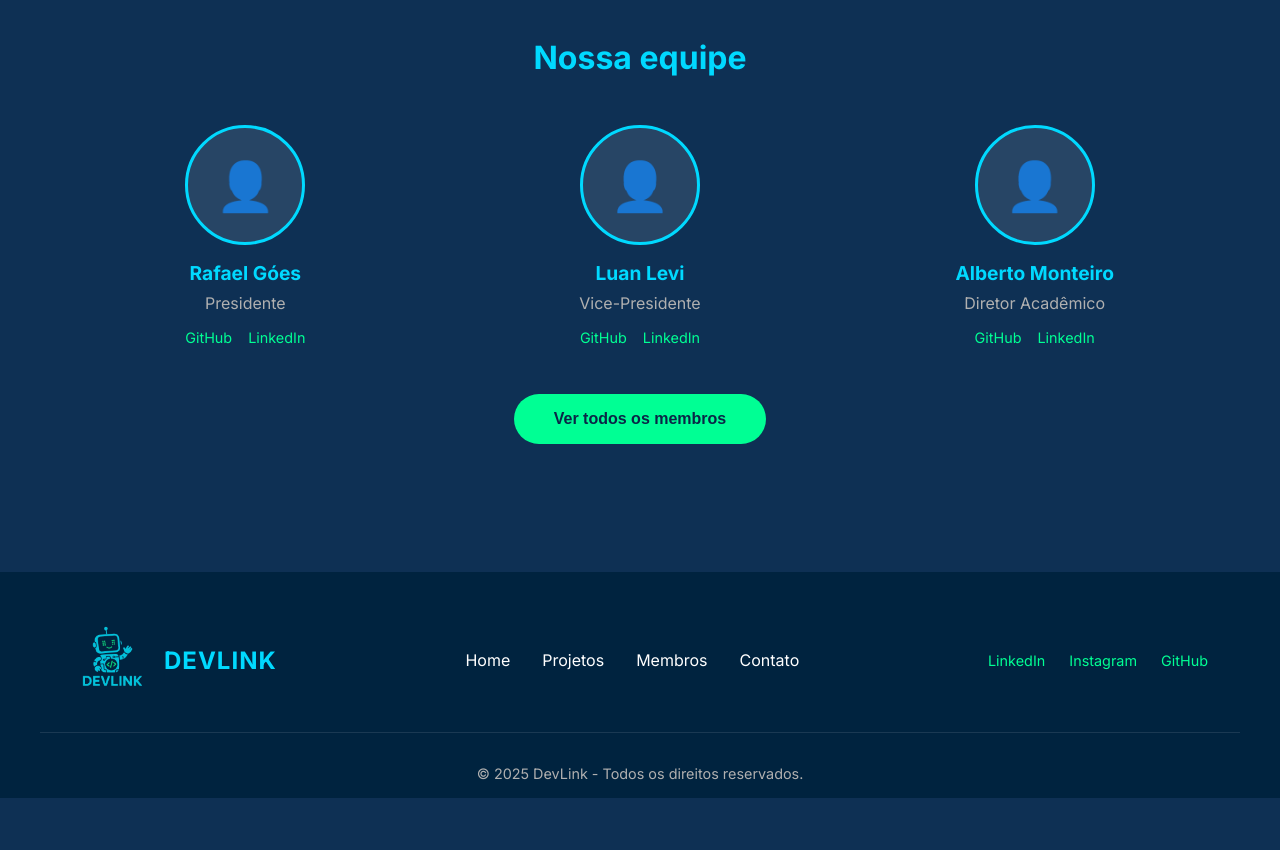
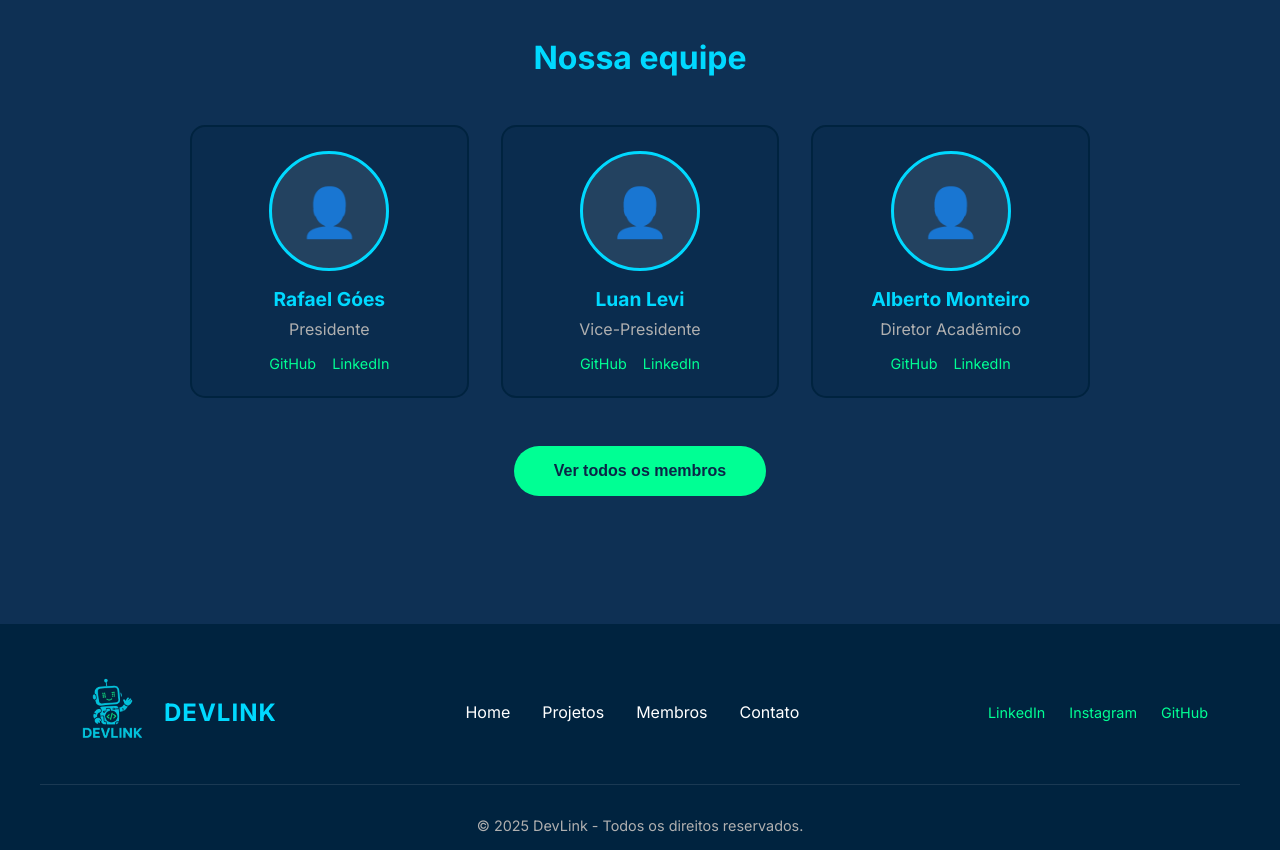
Before and after one commit to LACC-DEVLINK/site-devlink, a React (Vite) app: page / in a window 1280 px wide. Shown: the part 1760-2610 px from the top of the page. Before the commit the page ends 2558 px from the top, so only its background shows below. Built offline with nearby package versions, Linux system fonts and the light colour scheme.

Commit message:
Organizando sessão de equipes

```diff
--- a/src/App.css
+++ b/src/App.css
@@ -356,12 +356,25 @@
 .team-grid {
   display: grid;
   grid-template-columns: repeat(3, 1fr);
-  gap: 3rem;
+  gap: 2rem;
   margin: 3rem 0;
+  max-width: 900px;
+  margin-left: auto;
+  margin-right: auto;
 }
 
 .team-member {
   text-align: center;
+  background: rgba(0, 35, 63, 0.3);
+  border: 2px solid #00233F;
+  border-radius: 15px;
+  padding: 1.5rem 1rem;
+  transition: transform 0.3s, box-shadow 0.3s;
+}
+
+.team-member:hover {
+  transform: translateY(-5px);
+  box-shadow: 0 5px 20px rgba(0, 35, 63, 0.5);
 }
 
 .member-photo {
```
